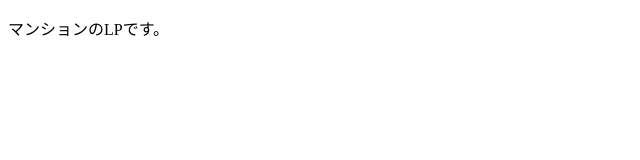
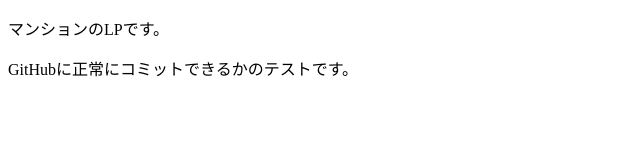
Before and after one commit to yurie-chan/CIRENA, a plain HTML site: page index.html in a window 1280 px wide. Shown: the whole page, without its empty margins (0-640 px from the left). Drawn offline with Linux system fonts and the light colour scheme.

Commit message:
正常にコミットできるかテスト

```diff
--- a/index.html
+++ b/index.html
@@ -9,6 +9,7 @@
 
 <body>
     <p>マンションのLPです。</p>
+    <p>GitHubに正常にコミットできるかのテストです。</p>
 </body>
 
 </html>
```
